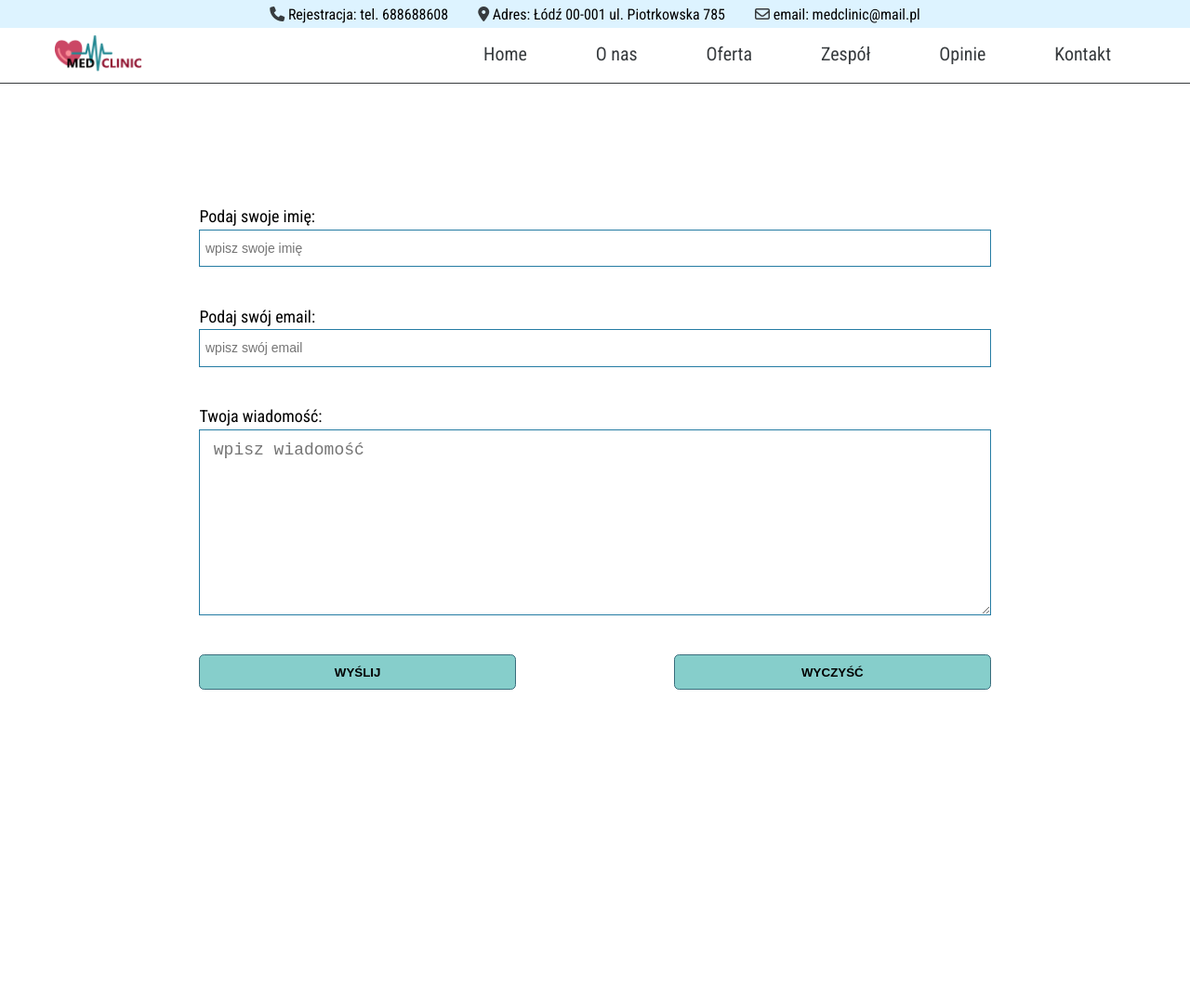
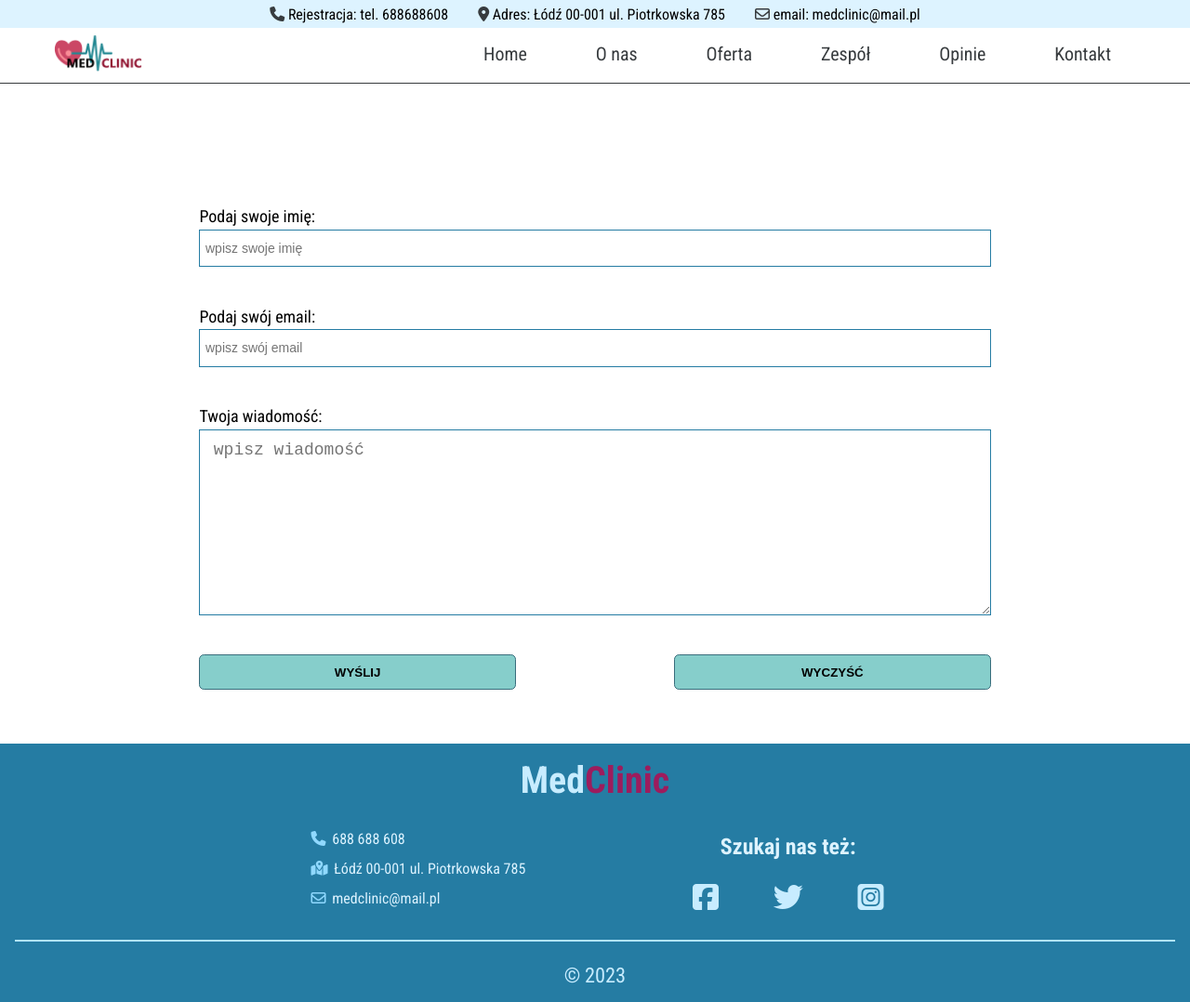
Before and after one commit to Scorpion19702022/Clinic-live, a website: page contact.html in a window 1280 px wide. Shown: the whole page at 93% size. Before the commit the page ends 800 px from the top, so only its background shows below. Drawn offline with nearby package versions, Linux system fonts and the light colour scheme; a web font is replaced by a local one.

Commit message:
Add files via upload
finish footer

```diff
--- a/contact.html
+++ b/contact.html
@@ -89,6 +89,36 @@
 
     </main>
 
+    <footer>
+        <div class="wrapper">
+            <h1 class="heading">Med<span>Clinic</span></h1>
+            <div class="info">
+                <div class="address">
+                    <div class="address__box">
+                        <p><i class="fa-solid fa-phone"></i> 688 688 608</p>
+                        <p><i class="fa-solid fa-map-location-dot"></i> Łódź 00-001 ul. Piotrkowska
+                            785</p>
+                        <p><i class="fa-regular fa-envelope"></i> medclinic@mail.pl</p>
+                    </div>
+                </div>
+                <div class="media">
+                    <div class="media__box">
+                        <h3 class="media__box--heading">Szukaj nas też:</h3>
+                        <div class="media__box--socialmedia">
+                            <i class="fa-brands fa-square-facebook"></i>
+                            <i class="fa-brands fa-twitter"></i>
+                            <i class="fa-brands fa-square-instagram"></i>
+                        </div>
+                    </div>
+                </div>
+            </div>
+            <div class="years">
+                <p class="years">&copy; <span class="year"></span></p>
+            </div>
+        </div>
+
+    </footer>
+
 
 
 
--- a/js/contact.js
+++ b/js/contact.js
@@ -23,6 +23,11 @@ const btnClean = document.querySelector('.btnclean')
 
 const re =
 	/^(([^<>()[\]\.,;:\s@\"]+(\.[^<>()[\]\.,;:\s@\"]+)*)|(\".+\"))@(([^<>()[\]\.,;:\s@\"]+\.)+[^<>()[\]\.,;:\s@\"]{2,})$/
+
+// =============================================
+
+const spanInFooter = document.querySelector('.year')
+const currentYear = new Date().getFullYear()
 
 // =============================================
 
@@ -289,6 +294,14 @@ const clean = e => {
 
 // =============================================
 
+const yearFooter = () => {
+	spanInFooter.innerHTML = currentYear
+}
+
+yearFooter()
+
+// =============================================
+
 burgerBtn.addEventListener('click', handleBtn)
 
 btnSend.addEventListener('click', send)
--- a/js/galleryobj.js
+++ b/js/galleryobj.js
@@ -5,8 +5,17 @@ const burgerBtn = document.querySelector('.burger')
 const bars = document.querySelector('.fa-bars')
 const cross = document.querySelector('.fa-xmark')
 
+// ====================================================
+
 const body = document.querySelector('body')
 const viewText = document.querySelectorAll('.slidertext')
+
+// ====================================================
+
+const spanInFooter = document.querySelector('.year')
+const currentYear = new Date().getFullYear()
+
+// ====================================================
 
 console.log(viewText)
 
@@ -22,6 +31,8 @@ const loadText = () => {
 	}, 500)
 }
 
+// ====================================================
+
 const handleBtn = () => {
 	nav.classList.toggle('actionnav')
 	bars.classList.toggle('hide')
@@ -34,6 +45,8 @@ const handleBtn = () => {
 		})
 	})
 }
+
+// ====================================================
 
 const swiper = new Swiper('.sliders', {
 	slidesPerView: 1,
@@ -53,4 +66,14 @@ const swiper = new Swiper('.sliders', {
 	},
 })
 
+// ====================================================
+
+const yearFooter = () => {
+	spanInFooter.innerHTML = currentYear
+}
+
+yearFooter()
+
+// ====================================================
+
 burgerBtn.addEventListener('click', handleBtn)
--- a/js/teams.js
+++ b/js/teams.js
@@ -5,12 +5,19 @@ const burgerBtn = document.querySelector('.burger')
 const bars = document.querySelector('.fa-bars')
 const cross = document.querySelector('.fa-xmark')
 
+// =======================================
+
 const teamInfo = document.querySelector('.teams')
 const sliderbtn = document.querySelector('.btnteams')
 const slider = document.querySelector('.teamswiper')
 const crossSlider = document.querySelectorAll('.crosscard')
 
-console.log(teamInfo)
+// console.log(teamInfo)
+
+// =======================================
+
+const spanInFooter = document.querySelector('.year')
+const currentYear = new Date().getFullYear()
 
 // =======================================
 
@@ -80,5 +87,13 @@ const viewSlider = () => {
 
 // =======================================
 
+const yearFooter = () => {
+	spanInFooter.innerHTML = currentYear
+}
+
+yearFooter()
+
+// =======================================
+
 burgerBtn.addEventListener('click', handleBtn)
 sliderbtn.addEventListener('click', viewSlider)
--- a/sass/_large.scss
+++ b/sass/_large.scss
@@ -57,4 +57,12 @@
 			}
 		}
 	}
+
+	footer {
+		.wrapper {
+			.info {
+				width: 50%;
+			}
+		}
+	}
 }
--- a/sass/_medium.scss
+++ b/sass/_medium.scss
@@ -159,8 +159,12 @@
 		justify-content: center;
 		align-items: center;
 		.wrapper {
-			width: 70%;
+			width: 100%;
+			.heading {
+				font-size: 4rem;
+			}
 			.info {
+				width: 70%;
 				display: flex;
 				flex-direction: row;
 				border-bottom: 0;
@@ -186,9 +190,5 @@
 				}
 			}
 		}
-		.years {
-			padding-top: 2em;
-			border-top: 0.04em solid var(--color-lightfour);
-		}
 	}
 }
--- a/sass/_small.scss
+++ b/sass/_small.scss
@@ -242,7 +242,7 @@
 					justify-content: space-around;
 					align-items: center;
 					padding-bottom: 1em;
-					border-bottom: 0.02em solid var(--color-lightfour);
+					border-bottom: 0.02em solid var(--color-lightthree);
 					&__box {
 						flex-direction: column;
 						p {
@@ -251,7 +251,6 @@
 					}
 				}
 				.media {
-					padding-top: 1em;
 					width: 100%;
 				}
 			}
--- a/sass/_xxlarge.scss
+++ b/sass/_xxlarge.scss
@@ -126,4 +126,17 @@
 			}
 		}
 	}
+
+	footer {
+		.wrapper {
+			.info {
+				width: 40%;
+				.media {
+					&__box {
+						width: 70%;
+					}
+				}
+			}
+		}
+	}
 }
--- a/sass/style.scss
+++ b/sass/style.scss
@@ -774,6 +774,7 @@ footer {
 		.heading {
 			font-size: 3rem;
 			color: var(--color-lighttwo);
+			margin-bottom: 0.6em;
 		}
 		.info {
 			width: 100%;
@@ -781,10 +782,10 @@ footer {
 			flex-direction: column;
 			align-items: center;
 			justify-content: center;
-			border-bottom: 0.04em solid var(--color-lightfour);
-			margin-bottom: 1em;
+			margin-bottom: 0.8em;
 			.address {
 				width: 100%;
+				margin-bottom: 1em;
 				&__box {
 					display: flex;
 					justify-content: space-between;
@@ -801,7 +802,7 @@ footer {
 			.media {
 				width: 50%;
 				padding: 0.1em;
-				margin-bottom: 1em;
+				margin-bottom: 0.4em;
 				&__box {
 					display: flex;
 					justify-content: space-around;
@@ -832,7 +833,9 @@ footer {
 			display: flex;
 			justify-content: center;
 			align-items: center;
+			border-top: 0.02em solid var(--color-lightthree);
 			p {
+				padding-top: 1em;
 				font-size: 1.4em;
 				color: var(--color-lighttwo);
 			}
```
Also changed, not shown: galleryobj.html (+30 -0 lines), teams.html (+29 -0 lines), css/style.css, 1 other file.
